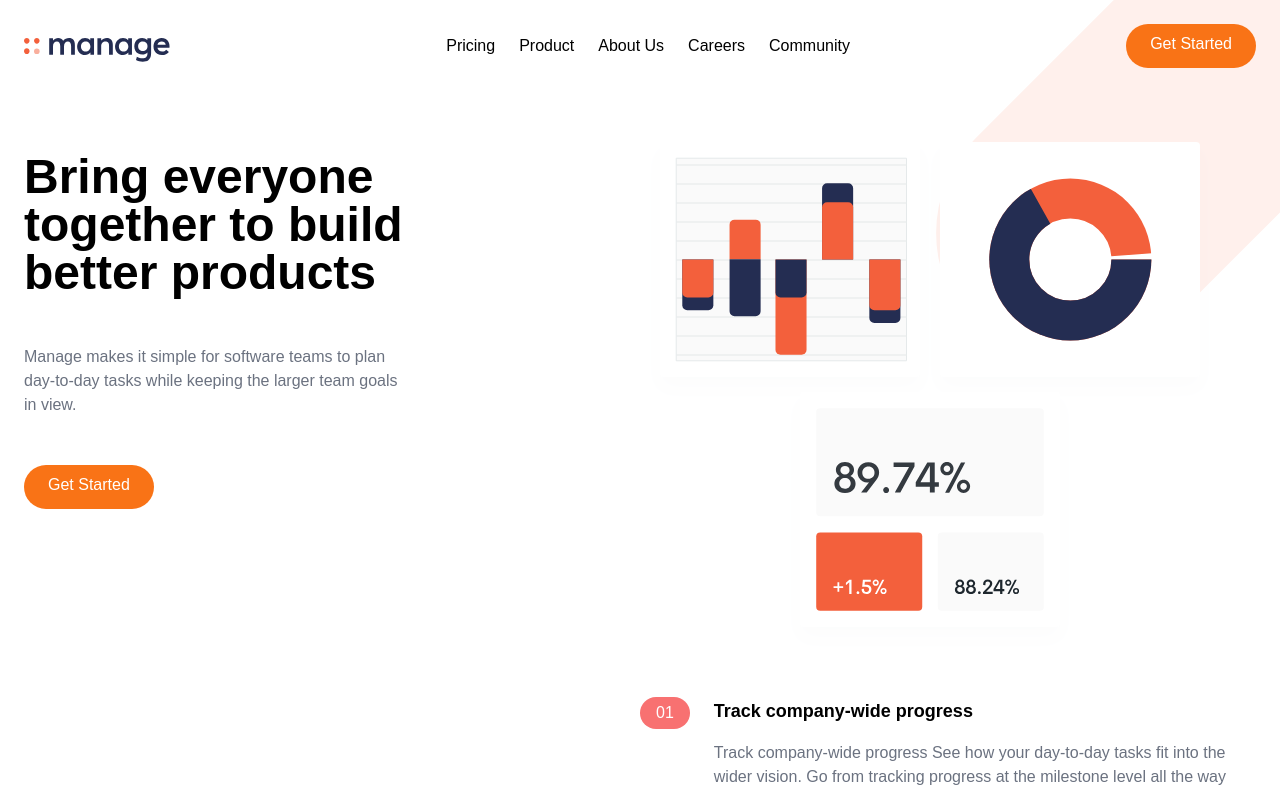
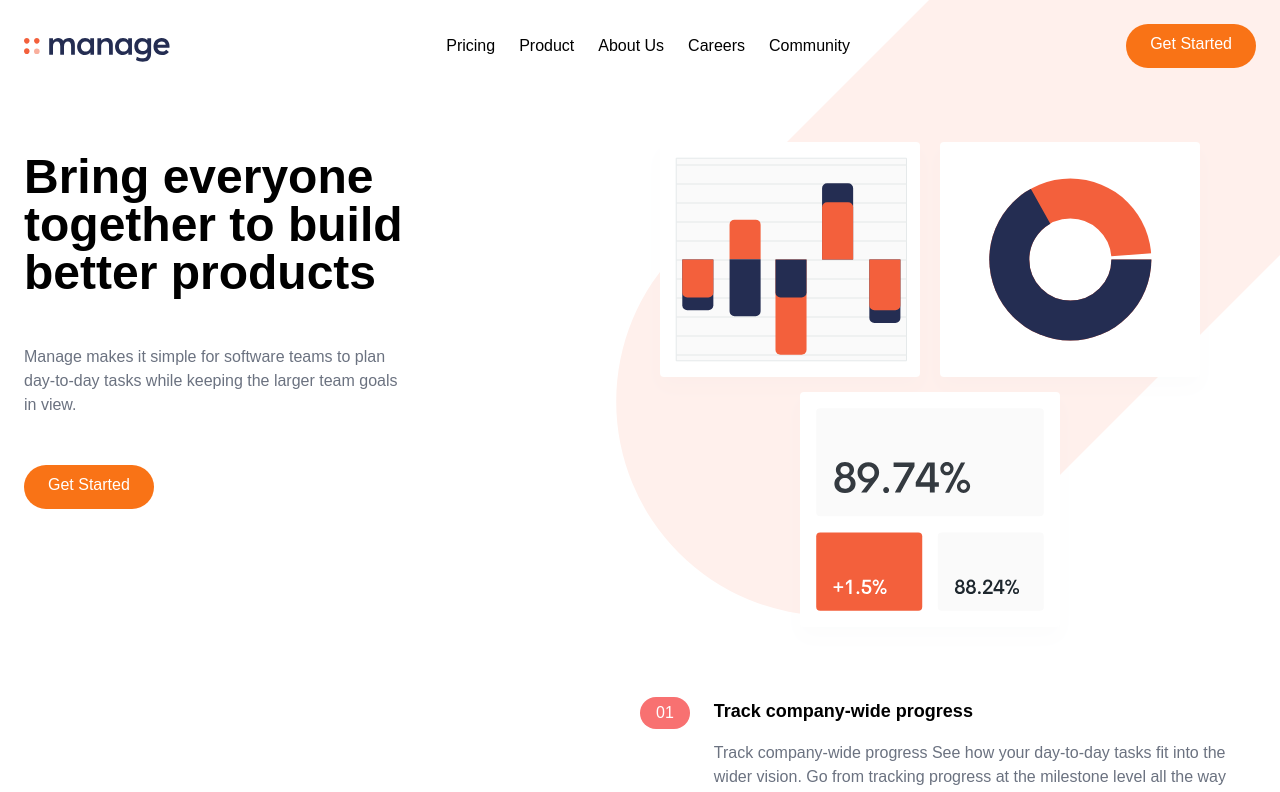
Before and after one commit to OsmanSamar/manage-langing-page-frontend-mentor, a React (Create React App) app: page / in a window 1280 px wide. Shown: the top 792 px of the page. Built offline with nearby package versions, Linux system fonts and the light colour scheme.

Commit message:
Updated  background-position: top -11.5rem right -8.5rem;

```diff
--- a/src/index.css
+++ b/src/index.css
@@ -9,10 +9,12 @@ body {
   font-family: "Be Vietnam Pro", sans-serif;
   background-image: url("../src/assets/bg-tablet-pattern.svg");
   background-repeat: no-repeat;
-  /* background-size: 800px; */
-  background-size: 500px;
+  background-size: 800px;
+  /* background-size: 120%, 70%; */
   /* background-position: 90% -25%; */
-  background-position: 120% -8%;
+
+  background-position: top -11.5rem right -8.5rem;
+  /* background-position: 120% -8%; */
 }
 
 .simplified {
```
